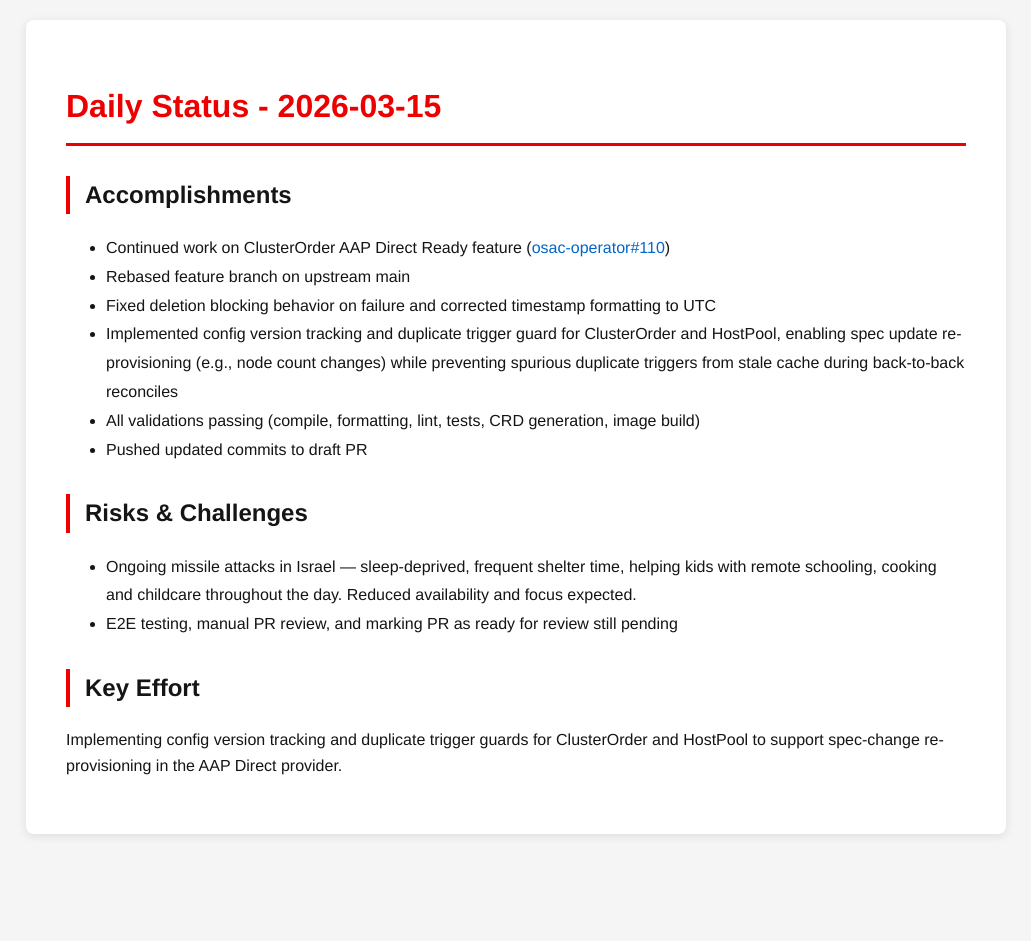
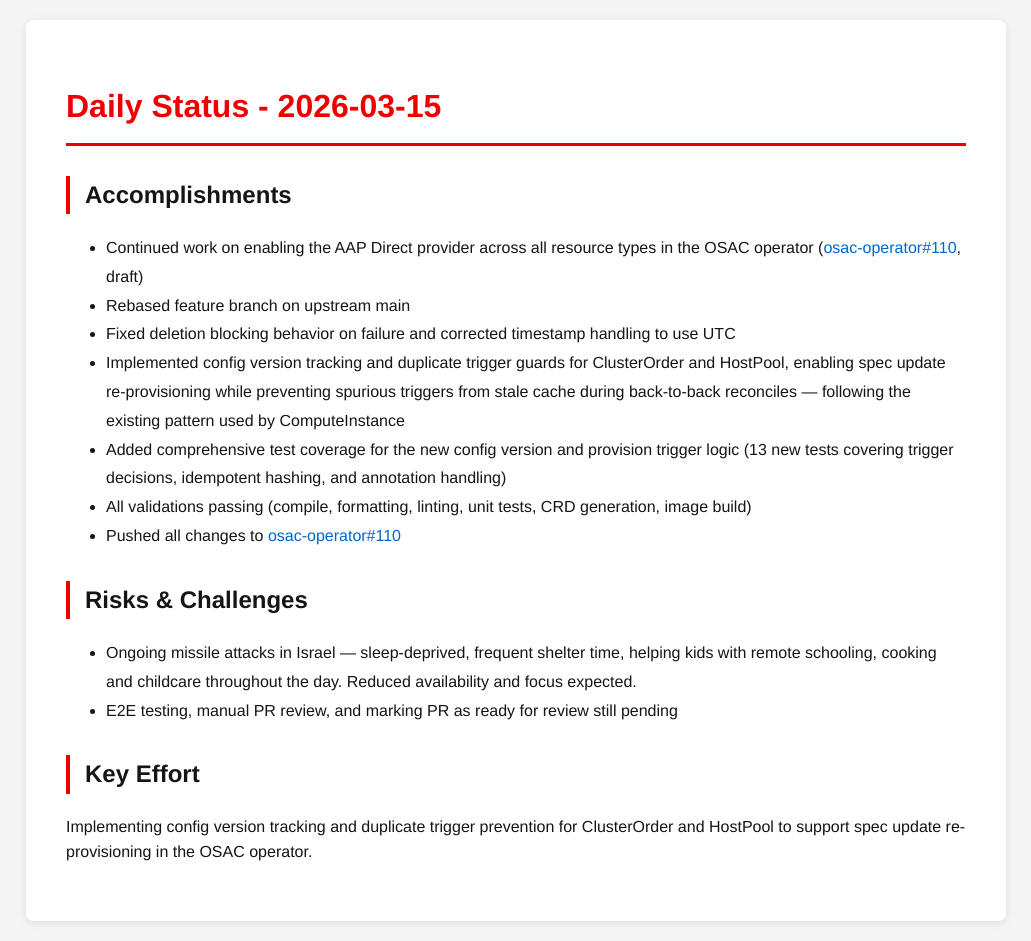
Before and after one commit to tzvatot/daily-status, a Jekyll site: the page built from 2026-03-15.md, in a window 1280 px wide. Shown: the whole page, without its empty margins (124-1155 px from the left). Built offline with Jekyll 4.4.1, drawn with Linux system fonts in a browser that asks for light colours; before the commit the page ends 900 px from its top, so only the background shows below that.

Commit message:
Daily status update - 2026-03-15

```diff
--- a/2026-03-15.md
+++ b/2026-03-15.md
@@ -7,16 +7,17 @@ date: 2026-03-15
 # Daily Status - 2026-03-15
 
 ## Accomplishments
-- Continued work on ClusterOrder AAP Direct Ready feature ([osac-operator#110](https://github.com/osac-project/osac-operator/pull/110))
+- Continued work on enabling the AAP Direct provider across all resource types in the OSAC operator ([osac-operator#110](https://github.com/osac-project/osac-operator/pull/110), draft)
 - Rebased feature branch on upstream main
-- Fixed deletion blocking behavior on failure and corrected timestamp formatting to UTC
-- Implemented config version tracking and duplicate trigger guard for ClusterOrder and HostPool, enabling spec update re-provisioning (e.g., node count changes) while preventing spurious duplicate triggers from stale cache during back-to-back reconciles
-- All validations passing (compile, formatting, lint, tests, CRD generation, image build)
-- Pushed updated commits to draft PR
+- Fixed deletion blocking behavior on failure and corrected timestamp handling to use UTC
+- Implemented config version tracking and duplicate trigger guards for ClusterOrder and HostPool, enabling spec update re-provisioning while preventing spurious triggers from stale cache during back-to-back reconciles — following the existing pattern used by ComputeInstance
+- Added comprehensive test coverage for the new config version and provision trigger logic (13 new tests covering trigger decisions, idempotent hashing, and annotation handling)
+- All validations passing (compile, formatting, linting, unit tests, CRD generation, image build)
+- Pushed all changes to [osac-operator#110](https://github.com/osac-project/osac-operator/pull/110)
 
 ## Risks & Challenges
 - Ongoing missile attacks in Israel — sleep-deprived, frequent shelter time, helping kids with remote schooling, cooking and childcare throughout the day. Reduced availability and focus expected.
 - E2E testing, manual PR review, and marking PR as ready for review still pending
 
 ## Key Effort
-Implementing config version tracking and duplicate trigger guards for ClusterOrder and HostPool to support spec-change re-provisioning in the AAP Direct provider.
+Implementing config version tracking and duplicate trigger prevention for ClusterOrder and HostPool to support spec update re-provisioning in the OSAC operator.
```
